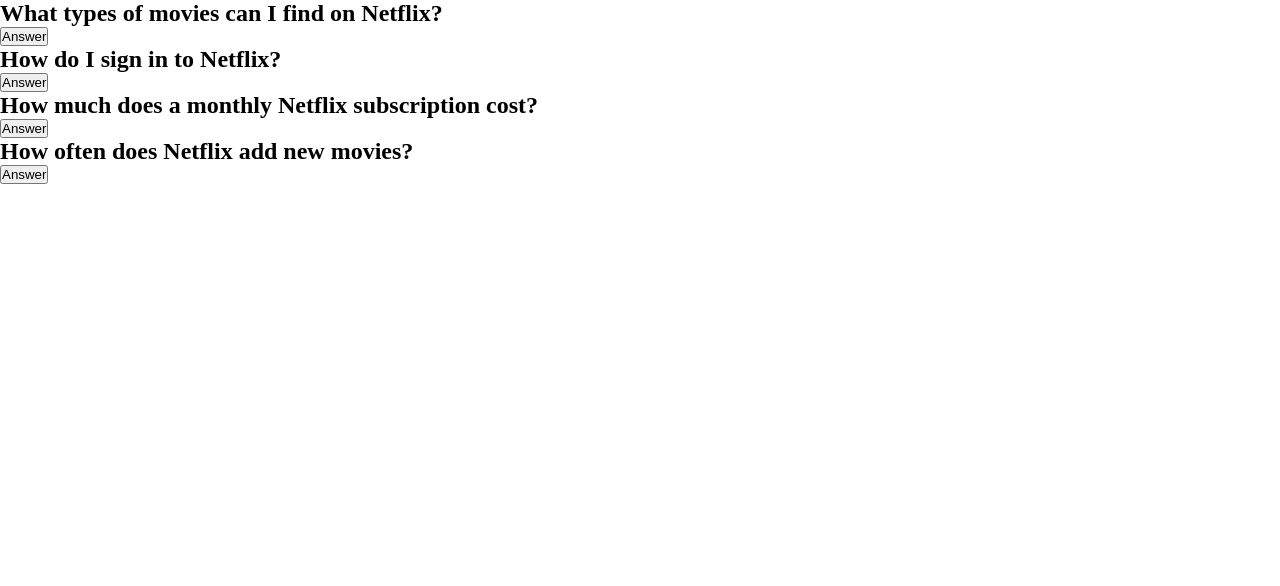
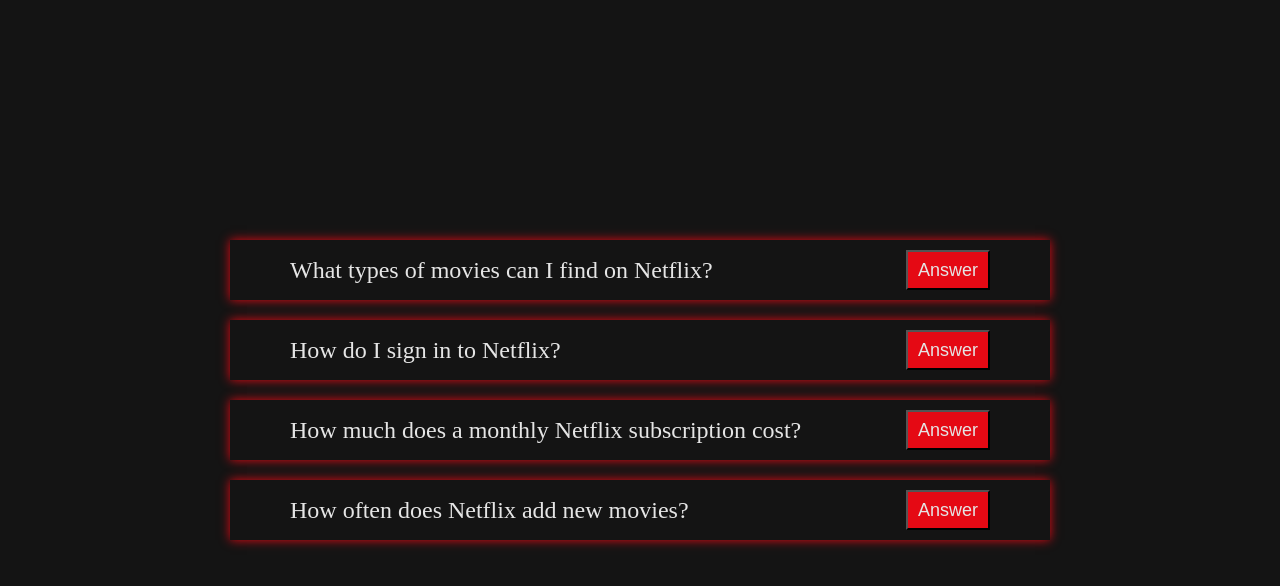
Before and after one commit to MikeMikeRx/Netflix-my-app, a React (Create React App) app: page / in a window 1280 px wide. Shown: the top 586 px of the page. Built offline with nearby package versions, Linux system fonts and the light colour scheme.

Commit message:
Implement CSS for Question display and toggle button

```diff
--- a/src/App.js
+++ b/src/App.js
@@ -2,7 +2,7 @@
 import Question from "./components/Question"
 
 const App = () =>{
-  return <div>
+  return <div className="all-questions">
     {
       questions.map( (oneQuestion) => {
         return <Question key={oneQuestion.id} {...oneQuestion}/>
--- a/src/components/Question.css
+++ b/src/components/Question.css
@@ -0,0 +1,33 @@
+.one-question {
+    box-shadow: 0px 0px 10px #e50914;
+    width: 800px;
+    margin-bottom: 20px;
+    padding: 10px;
+}
+
+.one-question section {
+    display: flex;
+    flex-direction: row;
+    justify-content: space-between;
+    align-items: center;
+}
+
+.one-question h2 {
+    font-weight: 400;
+    /* letter-spacing: 1px; */
+    margin-left: 50px;
+}
+
+.one-question button {
+    height: 40px;
+    margin-right: 50px;
+    color: #e5e5e5;
+    background-color: #e50914;
+    padding: 5px 10px;
+    font-size: 18px;
+    cursor: pointer;
+}
+
+.one-question p {
+    margin: 5px 50px 10px;
+}
--- a/src/components/Question.js
+++ b/src/components/Question.js
@@ -4,7 +4,7 @@
 const Question = ({title, info})=>{
     const [show, setShow] = useState (false)
 
-    return <div>
+    return <div className="one-question">
         <section>
             <h2>{title}</h2>
             <button onClick={ ()=> setShow(!show) }>Answer</button>
--- a/src/index.css
+++ b/src/index.css
@@ -2,3 +2,21 @@
   margin: 0px;
   padding: 0px;
 }
+
+body {
+  background-color: #141414;
+  margin: 0;
+}
+
+#result {
+  /* border: 3px red solid; */
+  height: 100vh;
+  display: flex;
+  flex-direction: row;
+  justify-content: center;
+  align-items: center;
+}
+
+.all-questions {
+  color: #e5e5e5;
+}
```
